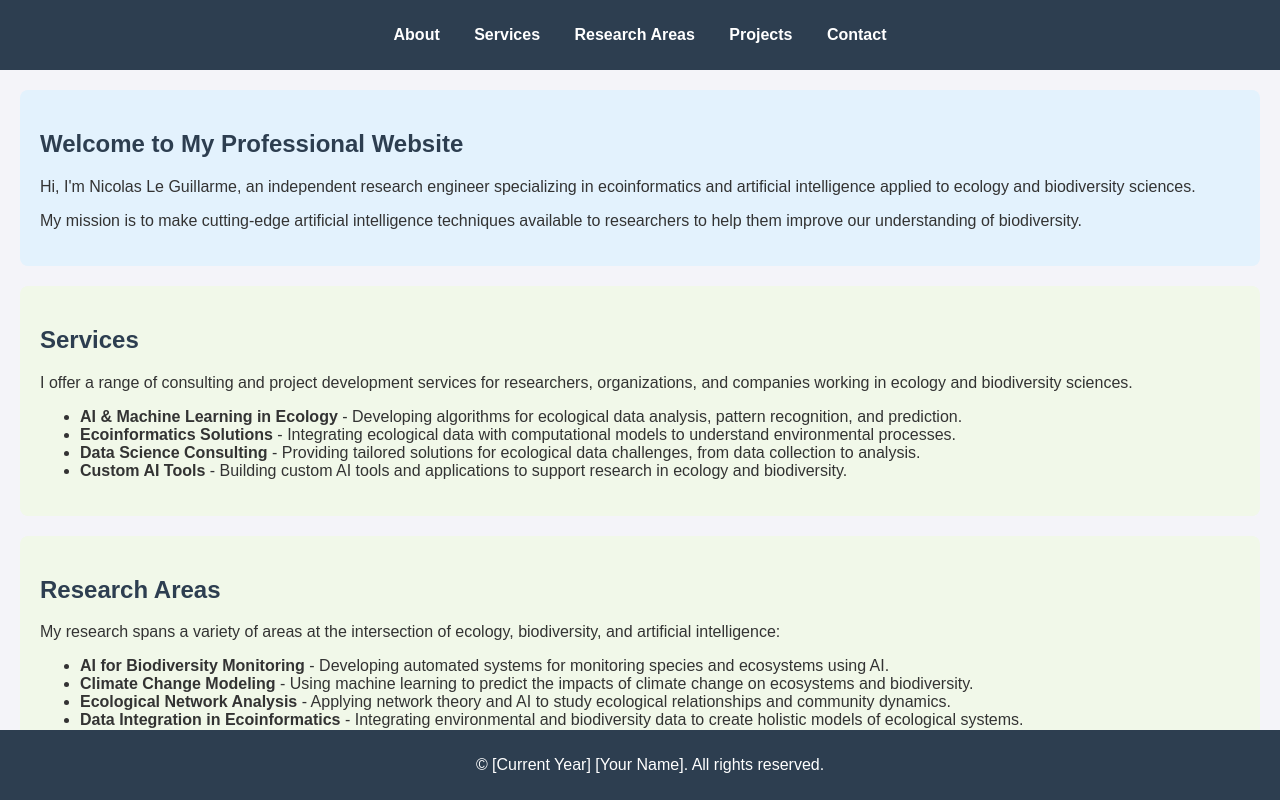
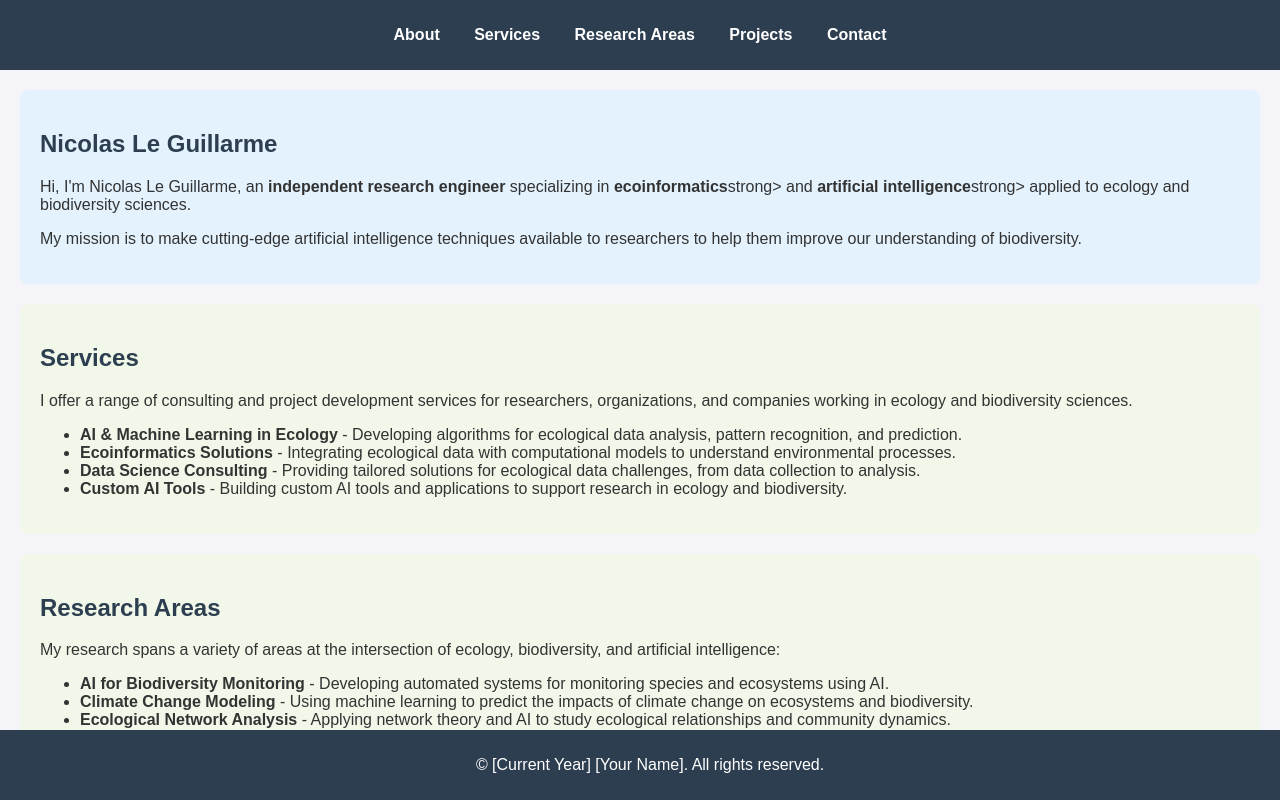
Before and after one commit to nleguillarme/nleguillarme.github.io, a plain HTML site: page index.html in a window 1280 px wide. Shown: the top 800 px of the page. Drawn offline with Linux system fonts and the light colour scheme.

Commit message:
Update index.html

```diff
--- a/index.html
+++ b/index.html
@@ -23,8 +23,8 @@
     </header>
 
     <section id="about">
-        <h1>Welcome to My Professional Website</h1>
-        <p>Hi, I'm Nicolas Le Guillarme, an independent research engineer specializing in ecoinformatics and artificial intelligence applied to ecology and biodiversity sciences.</p>
+        <h1>Nicolas Le Guillarme</h1>
+        <p>Hi, I'm Nicolas Le Guillarme, an <strong>independent research engineer</strong> specializing in <strong>ecoinformatics</strong>strong> and <strong>artificial intelligence</strong>strong> applied to ecology and biodiversity sciences.</p>
         <p>My mission is to make cutting-edge artificial intelligence techniques available to researchers to help them improve our understanding of biodiversity.</p>
     </section>
 
```
